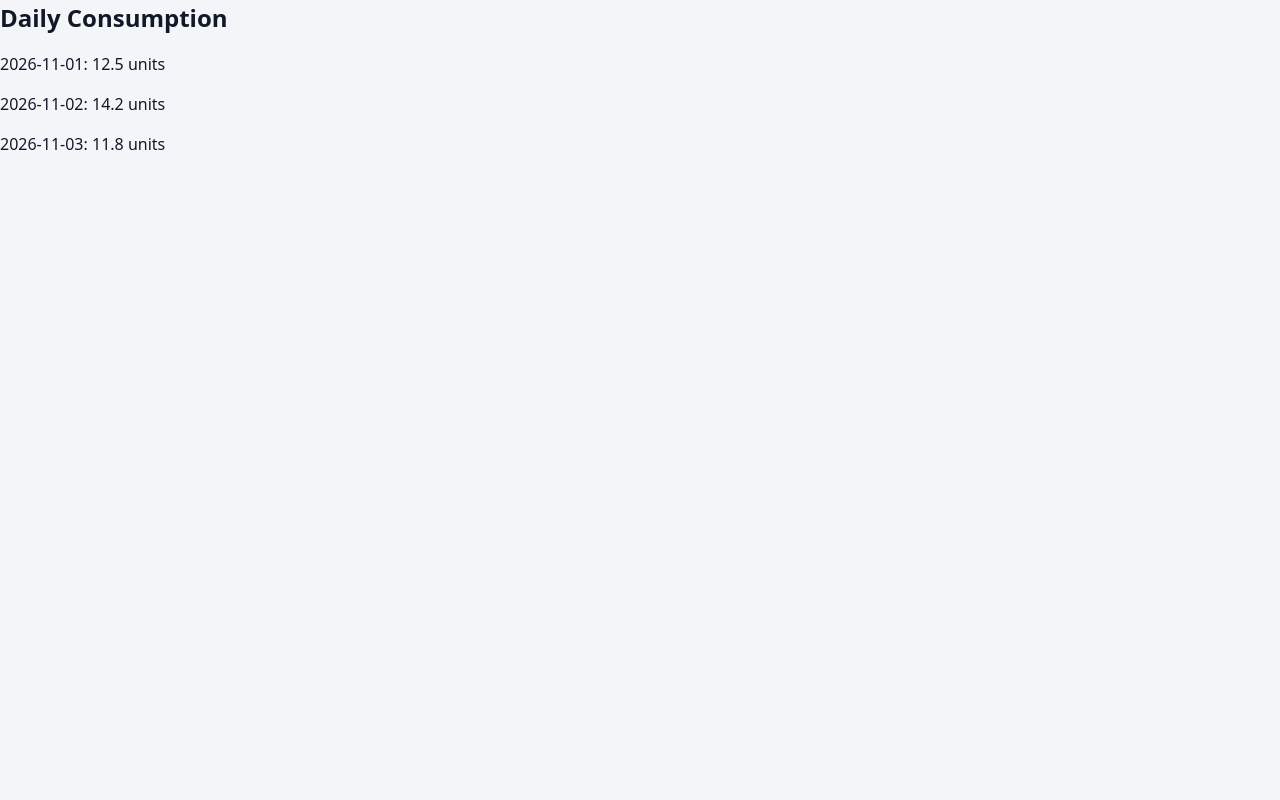
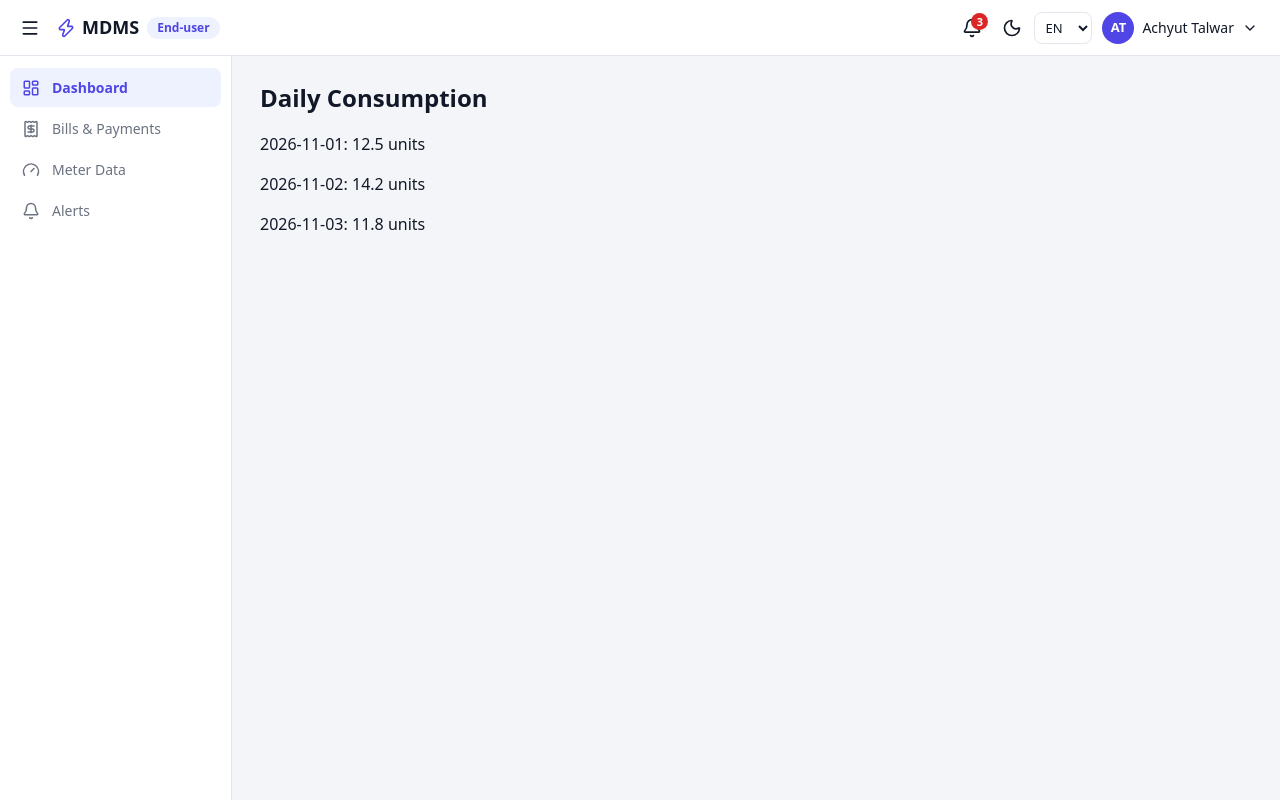
Before and after one commit to dhanveergowda63-bot/MDMS, a React (Vite) app: page /user/dashboard in a window 1280 px wide. Built offline with nearby package versions, Linux system fonts and the light colour scheme; data requests are answered from the project's data file.

Commit message:
add AppLayout and nest role pages under it

```diff
--- a/src/app/routes.tsx
+++ b/src/app/routes.tsx
@@ -1,6 +1,8 @@
 import { createBrowserRouter, Navigate } from "react-router-dom";
 import type { ComponentType } from "react";
 import ServerError from "../shared/pages/ServerError";
+import AppLayout from "../shared/layout/AppLayout";
+import Loader from "../shared/components/feedback/Loader";
 
 // Turns a dynamic import into a lazy-loaded route
 const page = (load: () => Promise<{ default: ComponentType }>) => ({
@@ -10,6 +12,7 @@ const page = (load: () => Promise<{ default: ComponentType }>) => ({
 const router = createBrowserRouter([
   {
     errorElement: <ServerError />,
+    hydrateFallbackElement: <Loader fullPage />,
     children: [
       { path: "/", element: <Navigate to="/login" replace /> },
 
@@ -29,22 +32,43 @@ const router = createBrowserRouter([
 
       // End-user
       {
-        path: "/user/dashboard",
-        ...page(() => import("../features/end-user/pages/Dashboard")),
+        path: "/user",
+        element: <AppLayout role="user" />,
+        children: [
+          { index: true, element: <Navigate to="dashboard" replace /> },
+          {
+            path: "dashboard",
+            ...page(() => import("../features/end-user/pages/Dashboard")),
+          },
+        ],
       },
 
       // Zone admin
       {
-        path: "/zone/dashboard",
-        ...page(() => import("../features/zone/pages/ZoneDashboard")),
+        path: "/zone",
+        element: <AppLayout role="zone" />,
+        children: [
+          { index: true, element: <Navigate to="dashboard" replace /> },
+          {
+            path: "dashboard",
+            ...page(() => import("../features/zone/pages/ZoneDashboard")),
+          },
+        ],
       },
 
       // Enterprise
       {
-        path: "/enterprise/dashboard",
-        ...page(
-          () => import("../features/enterprise/pages/EnterpriseDashboard"),
-        ),
+        path: "/enterprise",
+        element: <AppLayout role="enterprise" />,
+        children: [
+          { index: true, element: <Navigate to="dashboard" replace /> },
+          {
+            path: "dashboard",
+            ...page(
+              () => import("../features/enterprise/pages/EnterpriseDashboard"),
+            ),
+          },
+        ],
       },
 
       // Unknown addresses
--- a/src/index.css
+++ b/src/index.css
@@ -203,3 +203,11 @@ a {
 .menu__item--danger {
   color: var(--danger);
 }
+
+@media print {
+  .app-header,
+  .app-sidebar,
+  .no-print {
+    display: none !important;
+  }
+}
--- /dev/null
+++ b/src/shared/layout/AppLayout.tsx
@@ -0,0 +1,73 @@
+import { useEffect, useState } from "react";
+import { Outlet, useNavigation } from "react-router-dom";
+import Header from "./Header";
+import Sidebar from "./Sidebar";
+import { menuConfig } from "./menuConfig";
+import type { AppRole } from "./menuConfig";
+import "./layout.css";
+
+const ROLE_KEY = "mdms.lastRole";
+const COLLAPSED_KEY = "mdms.sidebarCollapsed";
+const MOBILE_QUERY = "(max-width: 900px)";
+
+function readStorage(key: string): string | null {
+  try {
+    return localStorage.getItem(key);
+  } catch {
+    return null;
+  }
+}
+function writeStorage(key: string, value: string) {
+  try {
+    localStorage.setItem(key, value);
+  } catch {
+    // Not critical: only remembers UI preferences.
+  }
+}
+
+function lastRole(): AppRole {
+  const saved = readStorage(ROLE_KEY);
+  return saved === "zone" || saved === "enterprise" ? saved : "user";
+}
+
+interface AppLayoutProps {
+  // Omit for pages shared by all roles (e.g. /profile): the last visited role area is used.
+  role?: AppRole;
+}
+
+export default function AppLayout({ role }: AppLayoutProps) {
+  const activeRole = role ?? lastRole();
+  const [mobileOpen, setMobileOpen] = useState(false);
+  const [collapsed, setCollapsed] = useState(() => readStorage(COLLAPSED_KEY) === "true");
+  const navigation = useNavigation();
+
+  useEffect(() => {
+    if (role) writeStorage(ROLE_KEY, role);
+  }, [role]);
+
+  const toggleMenu = () => {
+    if (window.matchMedia(MOBILE_QUERY).matches) {
+      setMobileOpen((open) => !open);
+      return;
+    }
+    const next = !collapsed;
+    setCollapsed(next);
+    writeStorage(COLLAPSED_KEY, String(next));
+  };
+
+  return (
+    <div className={`app ${collapsed ? "app--collapsed" : ""}`}>
+      {navigation.state === "loading" && <div className="app-progress" role="progressbar" aria-label="Loading page" />}
+      <Header role={activeRole} onMenuClick={toggleMenu} />
+      <Sidebar
+        items={menuConfig[activeRole]}
+        collapsed={collapsed}
+        mobileOpen={mobileOpen}
+        onClose={() => setMobileOpen(false)}
+      />
+      <main className="app-main">
+        <Outlet />
+      </main>
+    </div>
+  );
+}
```
